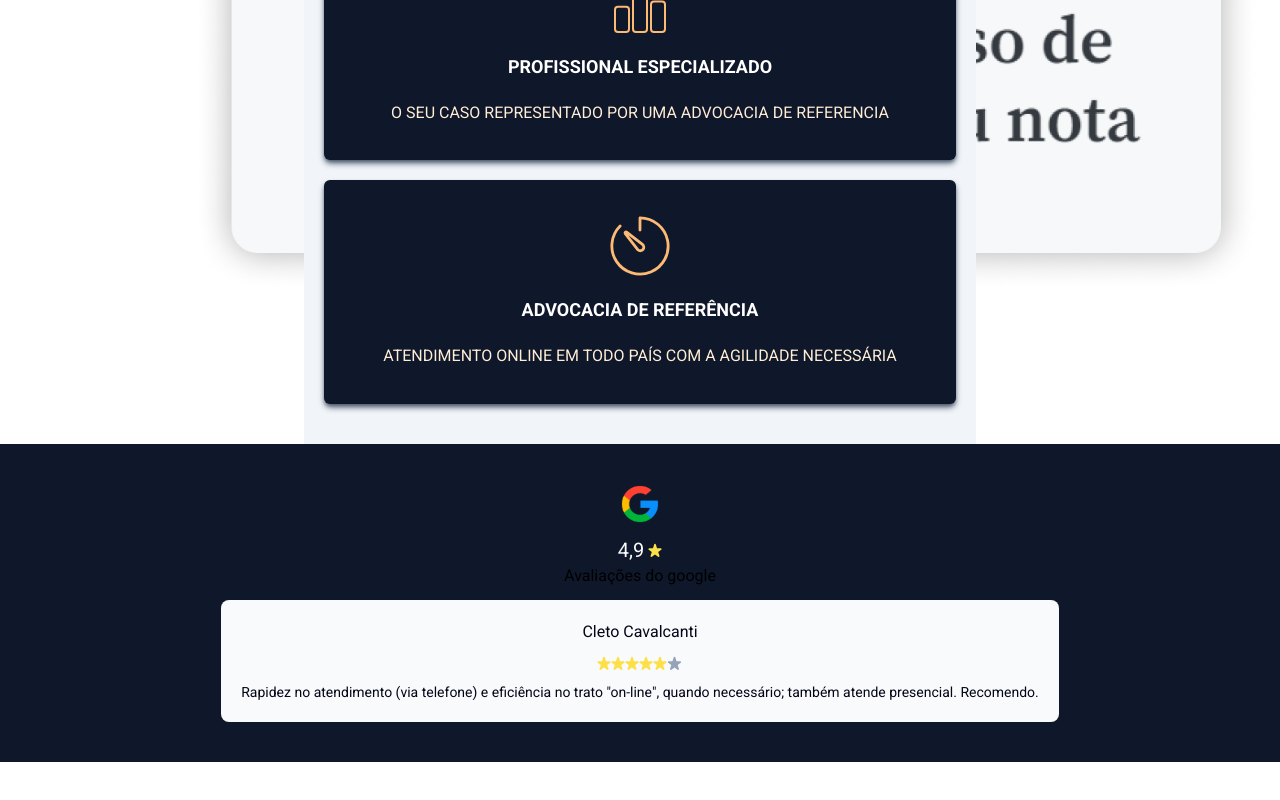
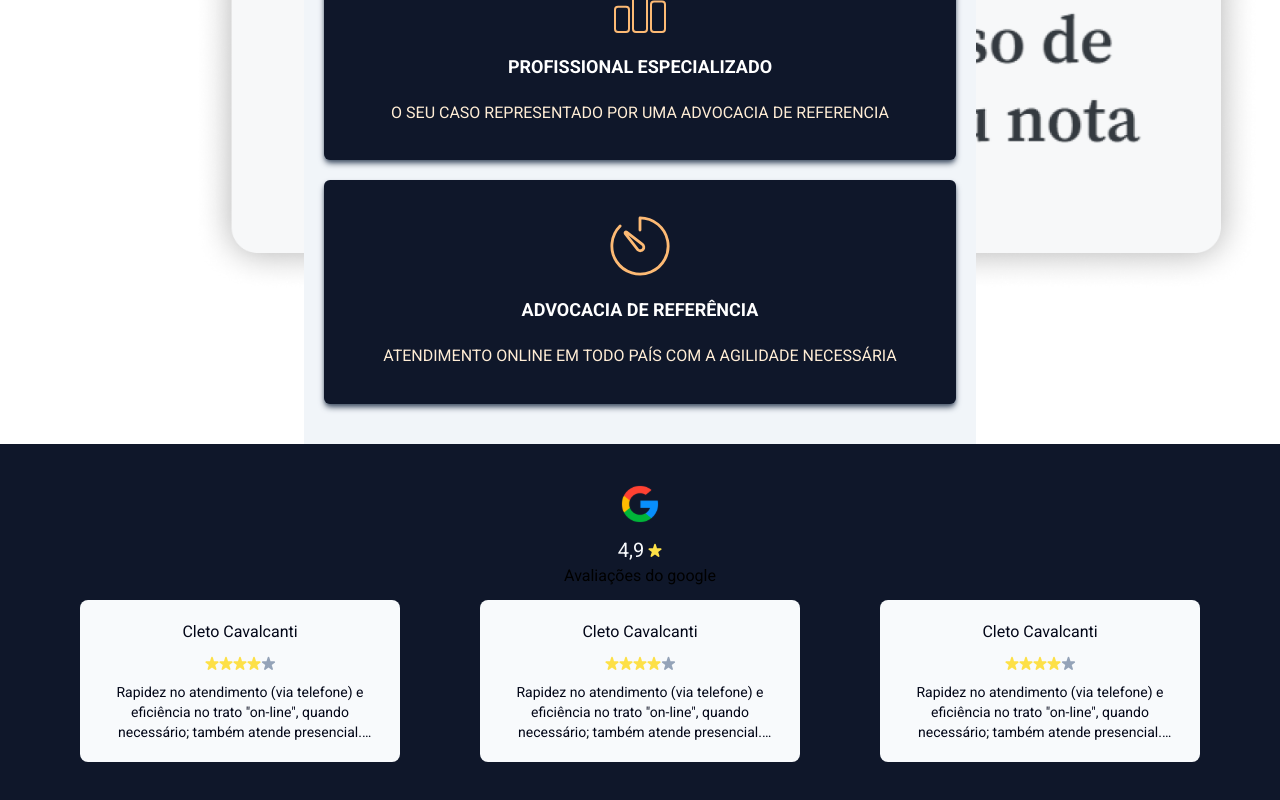
Before and after one commit to matheusmfl/tarsila-cavalcante-advogada, a Next.js app: page / in a window 1280 px wide. Shown: the part 1200-2000 px from the top of the page. Before the commit the page ends 1962 px from the top, so only its background shows below. Built offline with nearby package versions, Linux system fonts and the light colour scheme.

Commit message:
Testing components Scroll

```diff
--- a/package.json
+++ b/package.json
@@ -18,6 +18,7 @@
     "postcss": "8.4.23",
     "react": "18.2.0",
     "react-dom": "18.2.0",
+    "swiper": "^9.2.4",
     "tailwindcss": "3.3.1",
     "typescript": "5.0.4"
   },
--- a/src/app/components/CardsGoogle.tsx
+++ b/src/app/components/CardsGoogle.tsx
@@ -14,10 +14,10 @@ export function CardsGoogle({ author, stars, content }: props) {
   const emptyStars = maxStars - rating
 
   return (
-    <div className="p-5 flex flex-col gap-3 items-center bg-slate-50 rounded-lg">
+    <div className="p-5 flex flex-col gap-3 items-center bg-slate-50 rounded-lg w-[320px]">
       <h4 className="text-slate-950">{author}</h4>
       <div className="flex">
-        {[...Array(maxStars)].map((_, i) => (
+        {[...Array(maxStars - 1)].map((_, i) => (
           <Image src={starLive} alt="" key={`full_${i}`} />
         ))}
         {[...Array(emptyStars)].map((_, i) => (
--- a/src/app/components/SectionGoogle.tsx
+++ b/src/app/components/SectionGoogle.tsx
@@ -20,13 +20,33 @@ export function SectionGoogle() {
         <h3>Avaliações do google</h3>
       </div>
 
-      <div className="mt-3">
-        <CardsGoogle
-          author="Cleto Cavalcanti"
-          content='Rapidez no atendimento (via telefone)
+      <div className="mt-3 flex overflow-x-scroll gap-20 snap-x snap-start">
+        <div className="snap-center">
+          <CardsGoogle
+            author="Cleto Cavalcanti"
+            content='Rapidez no atendimento (via telefone)
        e eficiência no trato "on-line", quando necessário; também atende presencial. Recomendo.'
-          stars={4}
-        />
+            stars={4}
+          />
+        </div>
+
+        <div className="snap-center">
+          <CardsGoogle
+            author="Cleto Cavalcanti"
+            content='Rapidez no atendimento (via telefone)
+       e eficiência no trato "on-line", quando necessário; também atende presencial. Recomendo.'
+            stars={4}
+          />
+        </div>
+
+        <div className="snap-center">
+          <CardsGoogle
+            author="Cleto Cavalcanti"
+            content='Rapidez no atendimento (via telefone)
+       e eficiência no trato "on-line", quando necessário; também atende presencial. Recomendo.'
+            stars={4}
+          />
+        </div>
       </div>
     </section>
   )
```
Also changed, not shown: 1 other file (tests, documents, lock files or other folders).
